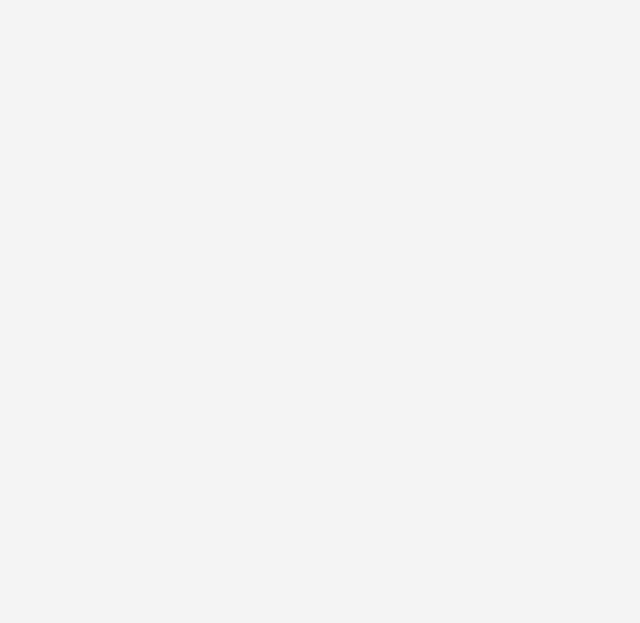
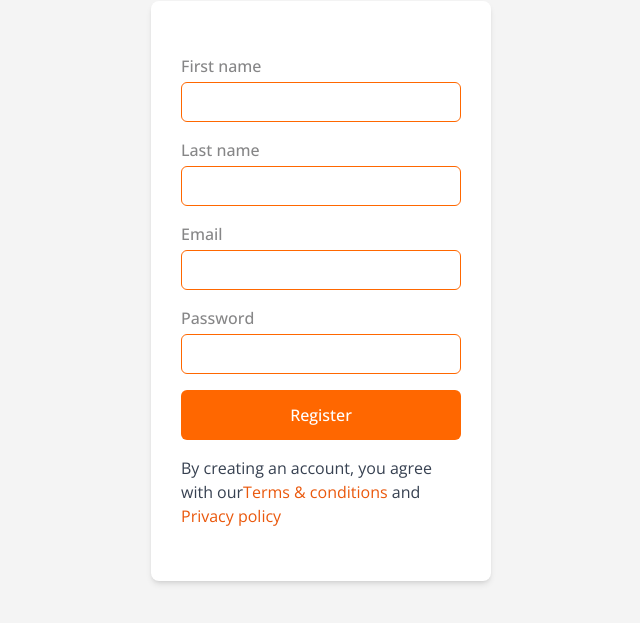
Before and after one commit to eleneshetsiruli/FinalProjectTBC, a React (Vite) app: page /signUp in a window 1280 px wide. Before the commit this address had no page. Shown: the part 109-732 px from the top of the page, without its empty margins (319-959 px from the left). Built offline with nearby package versions, Linux system fonts and the light colour scheme.

Commit message:
"add register ui"

```diff
--- a/src/App.tsx
+++ b/src/App.tsx
@@ -1,11 +1,13 @@
 import { Route, Routes } from "react-router-dom";
 import "./App.css";
 import { LoginView } from "./pages/login/loginView";
+import { SignUpView } from "./pages/signUp/signUpView";
 
 function App() {
   return (
     <Routes>
       <Route path="login" element={<LoginView />} />
+      <Route path="signUp" element={<SignUpView />} />
     </Routes>
   );
 }
--- /dev/null
+++ b/src/components/formField.tsx
@@ -0,0 +1,28 @@
+import { FieldError } from "react-hook-form";
+import { InputLabelBox } from "./ui/inputLabelBox";
+import { LabelCva } from "./ui/cva/formField/label";
+import InputCva from "./ui/cva/formField/input";
+import { FormFieldProps } from "@/pages/signUp/interfaces";
+import { ParagrCva } from "./ui/cva/paragraph";
+
+const FormField = ({
+  label,
+  name,
+  type = "text",
+  register,
+  errors,
+}: FormFieldProps) => (
+  <InputLabelBox>
+    <LabelCva>{label}</LabelCva>
+    <InputCva
+      id={name}
+      type={type}
+      {...register(name, { required: `${label} is required` })}
+    />
+    {errors[name] && (
+      <ParagrCva>{(errors[name] as FieldError)?.message}</ParagrCva>
+    )}
+  </InputLabelBox>
+);
+
+export default FormField;
--- a/src/components/ui/cva/card/index.tsx
+++ b/src/components/ui/cva/card/index.tsx
@@ -21,8 +21,7 @@ const cardStyles = cva(
       },
       size: {
         sm: "w-[340px] h-[350px]",
-        md: "p-6 text-base",
-        lg: "p-8 text-lg",
+        md: "w-[340px] h-[580px]",
       },
       border: {
         none: "",
--- a/src/components/ui/cva/paragraph/index.tsx
+++ b/src/components/ui/cva/paragraph/index.tsx
@@ -8,11 +8,12 @@ const paragraphStyles = cva("text-base text-gray-700", {
       secondary: "text-gray-400",
     },
     size: {
-      sm: "text-sm",
+      sm: "text-[13px]",
       md: "text-base",
       lg: "text-lg",
     },
   },
+
   defaultVariants: {
     color: "primary",
     size: "md",
--- a/src/pages/login/formContainer.tsx
+++ b/src/components/ui/formContainer.tsx
@@ -1,4 +1,4 @@
-import { FormContainerProps } from "./interfaces";
+import { FormContainerProps } from "../../pages/login/interfaces";
 
 export const FormContainer = ({ children }: FormContainerProps) => {
   return (
--- /dev/null
+++ b/src/components/ui/inputLabelBox.tsx
@@ -0,0 +1,5 @@
+import { InputLabelBoxProps } from "../../pages/login/interfaces";
+
+export const InputLabelBox: React.FC<InputLabelBoxProps> = ({ children }) => {
+  return <div className="flex flex-col gap-1">{children}</div>;
+};
--- a/src/pages/login/interfaces/index.ts
+++ b/src/pages/login/interfaces/index.ts
@@ -13,3 +13,7 @@ export interface LoginFormData {
 export interface LoginFormProps {
   onSubmit: SubmitHandler<LoginFormData>;
 }
+
+export interface InputLabelBoxProps {
+  children: ReactNode;
+}
--- a/src/pages/login/loginFooter.tsx
+++ b/src/pages/login/loginFooter.tsx
@@ -8,7 +8,7 @@ export const LoginFooter = () => {
         Don't Have an Account?
       </ParagrCva>
 
-      <Link className="hover:underline text-[#FF6700]" to={"#"}>
+      <Link className="hover:underline text-[#FF6700]" to={"/signUp"}>
         Sign Up
       </Link>
     </div>
--- a/src/pages/login/loginForm.tsx
+++ b/src/pages/login/loginForm.tsx
@@ -4,6 +4,7 @@ import InputCva from "@/components/ui/cva/formField/input";
 import { ParagrCva } from "@/components/ui/cva/paragraph";
 import ButtonCva from "@/components/ui/cva/button";
 import { useFormContext } from "react-hook-form";
+import { InputLabelBox } from "../../components/ui/inputLabelBox";
 
 const LoginForm: React.FC<LoginFormProps> = ({ onSubmit }) => {
   const methods = useFormContext<LoginFormData>();
@@ -13,7 +14,7 @@ const LoginForm: React.FC<LoginFormProps> = ({ onSubmit }) => {
       className="flex flex-col gap-5 "
       onSubmit={methods.handleSubmit(onSubmit)}
     >
-      <div>
+      <InputLabelBox>
         <LabelCva>Email</LabelCva>
         <InputCva
           placeholder="Enter your email address"
@@ -23,9 +24,9 @@ const LoginForm: React.FC<LoginFormProps> = ({ onSubmit }) => {
         {methods.formState.errors.email && (
           <ParagrCva>{methods.formState.errors.email.message}</ParagrCva>
         )}
-      </div>
+      </InputLabelBox>
 
-      <div>
+      <InputLabelBox>
         <LabelCva>Password</LabelCva>
         <InputCva
           placeholder="Enter your password"
@@ -35,7 +36,7 @@ const LoginForm: React.FC<LoginFormProps> = ({ onSubmit }) => {
         {methods.formState.errors.password && (
           <ParagrCva>{methods.formState.errors.password.message}</ParagrCva>
         )}
-      </div>
+      </InputLabelBox>
 
       <ButtonCva type="submit">Continue</ButtonCva>
     </form>
--- a/src/pages/login/loginView.tsx
+++ b/src/pages/login/loginView.tsx
@@ -1,6 +1,6 @@
 import { FormProvider, SubmitHandler, useForm } from "react-hook-form";
 import { zodResolver } from "@hookform/resolvers/zod";
-import { FormContainer } from "./formContainer";
+import { FormContainer } from "../../components/ui/formContainer";
 import CardCva from "@/components/ui/cva/card";
 import { LoginFormData } from "./interfaces";
 import { LoginFooter } from "./loginFooter";
--- /dev/null
+++ b/src/pages/signUp/interfaces/index.ts
@@ -0,0 +1,17 @@
+import { FieldErrors, FieldValues, UseFormRegister } from "react-hook-form";
+
+export interface SignUpFormInputs {
+  firstName: string;
+  lastName: string;
+  email: string;
+  password: string;
+  confirmPassword: string;
+}
+
+export interface FormFieldProps {
+  label: string;
+  name: keyof SignUpFormInputs;
+  type?: string;
+  register: any;
+  errors: FieldErrors<FieldValues>;
+}
--- /dev/null
+++ b/src/pages/signUp/signUpView.tsx
@@ -0,0 +1,60 @@
+import { useForm, SubmitHandler, Controller } from "react-hook-form";
+import FormField from "@/components/formField";
+import ButtonCva from "@/components/ui/cva/button";
+import CardCva from "@/components/ui/cva/card";
+import { ParagrCva } from "@/components/ui/cva/paragraph";
+import { FormContainer } from "@/components/ui/formContainer";
+import { SignUpFormInputs } from "./interfaces";
+
+export const SignUpView = () => {
+  const {
+    register,
+    handleSubmit,
+    formState: { errors },
+  } = useForm<SignUpFormInputs>();
+
+  const onSubmit: SubmitHandler<SignUpFormInputs> = (data) => {
+    console.log(data);
+  };
+
+  return (
+    <FormContainer>
+      <CardCva size="md">
+        <form className="flex flex-col gap-4" onSubmit={handleSubmit(onSubmit)}>
+          <FormField
+            label="First name"
+            name="firstName"
+            register={register}
+            errors={errors}
+          />
+          <FormField
+            label="Last name"
+            name="lastName"
+            register={register}
+            errors={errors}
+          />
+          <FormField
+            label="Email"
+            name="email"
+            type="email"
+            register={register}
+            errors={errors}
+          />
+          <FormField
+            label="Password"
+            name="password"
+            type="password"
+            register={register}
+            errors={errors}
+          />
+          <ButtonCva type="submit">Register</ButtonCva>
+        </form>
+        <ParagrCva color="secondary" size="sm">
+          By creating an account, you agree with our
+          <span className="text-orange-600">Terms & conditions</span> and
+          <span className="text-orange-600"> Privacy policy</span>
+        </ParagrCva>
+      </CardCva>
+    </FormContainer>
+  );
+};
```
